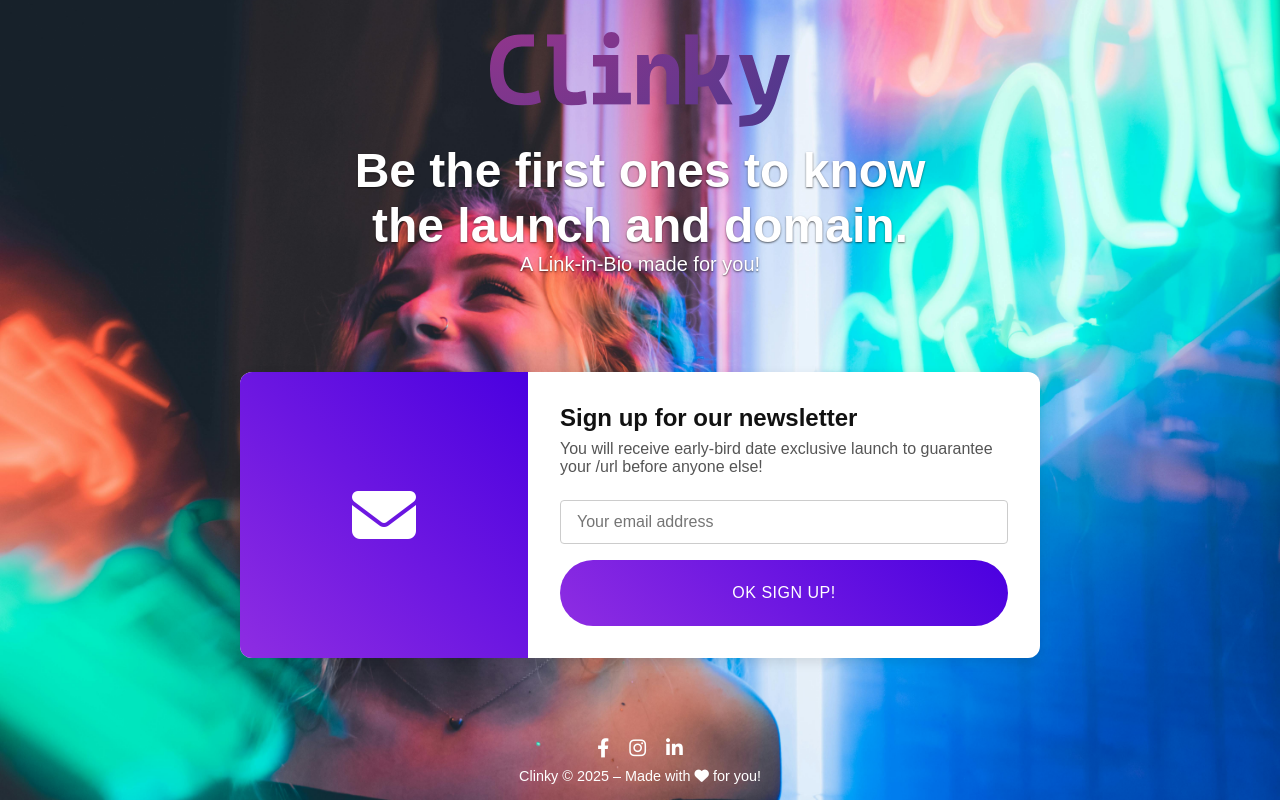
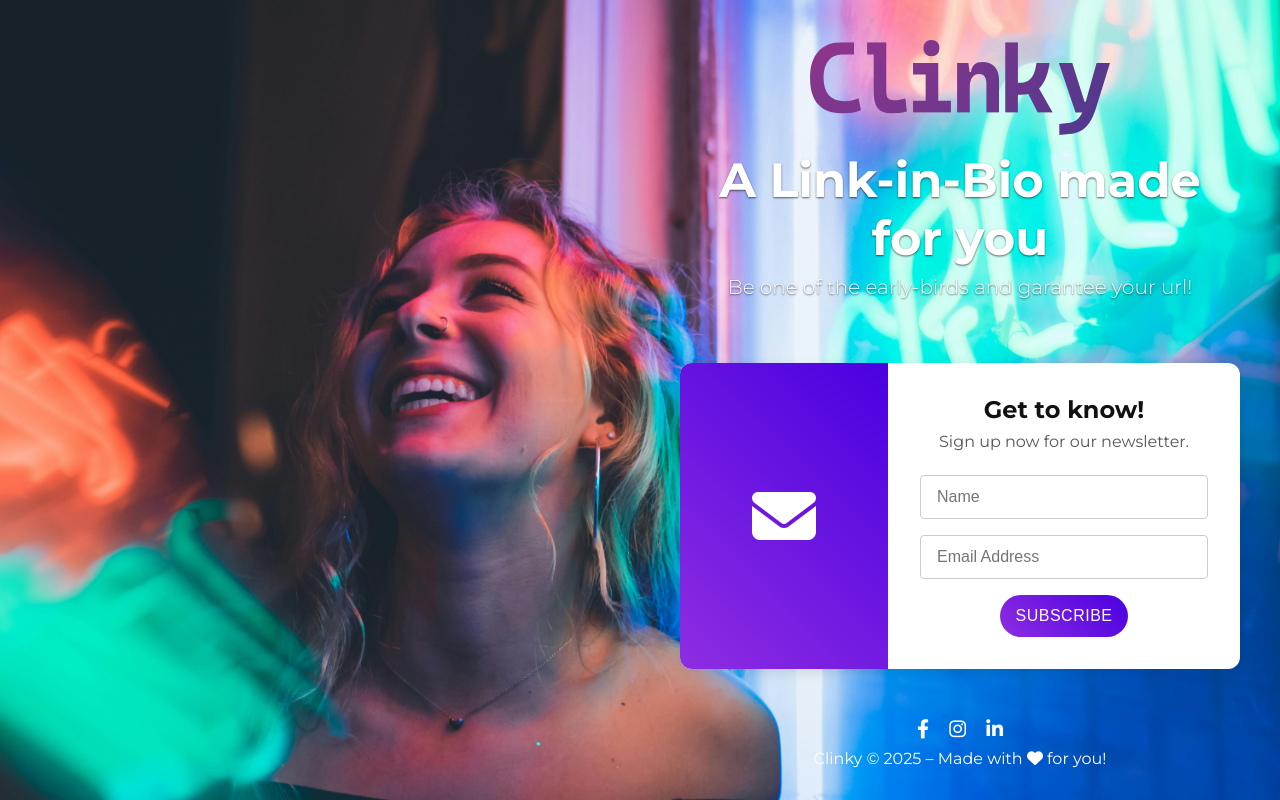
Before and after one commit to drigues/clinky-landing, a plain HTML site: page index.html in a window 1280 px wide. Drawn offline with Linux system fonts and the light colour scheme; a web font is replaced by a local one.

Commit message:
MailChimp form

```diff
--- a/index.html
+++ b/index.html
@@ -3,30 +3,37 @@
 <head>
   <meta charset="UTF-8"/>
   <meta name="viewport" content="width=device-width,initial-scale=1"/>
-  <!-- Favicon -->
+
+  <!-- FAVICONS -->
   <link rel="icon" type="image/png" href="assets/favicon.png" sizes="32x32" />
   <link rel="icon" type="image/png" href="assets/favicon.png" sizes="16x16" />
   <link rel="apple-touch-icon" href="assets/favicon.png" sizes="180x180" />
   <link rel="manifest" href="site.webmanifest" />
 
-  <!-- SEO Meta Tags -->
+  <!-- SEO META -->
   <meta name="description" content="Clinky – A Link-in-Bio tool to help you share your links, grow your sales, and engage your audience. Sign up to be the first to know when we launch!" />
   <meta name="keywords" content="Clinky, link in bio, social links, newsletter, launch" />
   <meta name="author" content="Clinky, Inc." />
 
-  <!-- Open Graph / Social -->
+  <!-- Open Graph -->
   <meta property="og:title" content="Clinky – Coming Soon" />
   <meta property="og:description" content="Be the first to know when Clinky launches. Share your links, grow your sales, and engage your audience!" />
   <meta property="og:image" content="https://clinky.cc/assets/bg.jpg" />
   <meta property="og:url" content="https://clinky.cc" />
   <meta property="og:type" content="website" />
 
+  <!-- Twitter Card -->
+  <meta name="twitter:card" content="summary_large_image" />
+  <meta name="twitter:title" content="Clinky – Coming Soon" />
+  <meta name="twitter:description" content="Share your links, grow your sales, and engage your audience. Sign up now!" />
+  <meta name="twitter:image" content="https://clinky.cc/assets/bg.jpg" />
+
+  <!-- GOOGLE FONTS -->
   <link rel="preconnect" href="https://fonts.googleapis.com">
   <link rel="preconnect" href="https://fonts.gstatic.com" crossorigin>
-<link href="https://fonts.googleapis.com/css2?family=Cascadia+Mono:wght@200..700&display=swap" rel="stylesheet">
-  <title>Clinky – Coming Soon</title>
+  <link href="https://fonts.googleapis.com/css2?family=Cascadia+Mono:wght@200..700&family=Montserrat:wght@100..900&family=Noto+Sans:wght@100..900&display=swap" rel="stylesheet">
 
-  <!-- Font Awesome for icons -->
+  <!-- FONT AWESOME -->
   <link
     rel="stylesheet"
     href="https://cdnjs.cloudflare.com/ajax/libs/font-awesome/6.4.0/css/all.min.css"
@@ -35,56 +42,83 @@
     referrerpolicy="no-referrer"
   />
 
+  <title>Clinky – Coming Soon</title>
+
   <style>
-    /* --- page reset & layout --- */
+    /* RESET & BASE */
     * { box-sizing: border-box; margin: 0; padding: 0; }
     html, body { height: 100%; }
     body {
-      font-family: sans-serif;
+      font-family: 'Montserrat', sans-serif;
+      background: url('assets/bg.jpg') no-repeat center/cover fixed;
       color: #fff;
-      background: url('assets/bg.jpg') no-repeat center/cover fixed;
       display: flex;
-      flex-direction: column;
+      flex-direction: row;
     }
+
+    /* CONTEXT BOX */
+    .cont1 {
+      width: 50%;
+        display: block;
+        padding: 40px;
+        text-align: center;
+    }
+    .context {
+      width: 50%;
+        margin-left: 0;
+        margin-right: auto;
+        padding: 40px;
+        text-align: center;
+    }
+    @media (max-width: 600px) {
+      .context {
+        width: 100%;
+        padding: 20px;
+        margin: 0 auto;     /* center on mobile */
+      }
+    }
+
+    /* LOGO */
     img.logo {
       max-width: 300px;
-      margin: 2rem auto 1rem;
+      margin: 0 auto 1rem;
+      display: block;
     }
-    h1, h2 {
-      text-align: center;
+
+    /* STATIC HEADLINES */
+    h1 {
+      font-size: 3rem;
+      margin-bottom: 0.5rem;
       text-shadow: 0 1px 2px rgba(0,0,0,0.6);
     }
-    h1 { font-size: 3rem; margin-bottom: 0.5rem; max-width: 600px; margin: auto; }
-    h2 { font-size: 1.25rem; margin-bottom: 2rem; font-weight: 300; }
+    h2 {
+      font-size: 1.25rem;
+      margin-bottom: 2rem;
+      font-weight: 300;
+      text-shadow: 0 1px 2px rgba(0,0,0,0.6);
+    }
 
 
-    .cascadia {
-    font-family: "Cascadia Mono", sans-serif;
-    font-optical-sizing: auto;
-    font-weight: 700;
-    font-style: normal;
-    }
-    /* --- center the signup card --- */
+    /* CENTERED CARD */
     main {
       flex: 1;
       display: flex;
       align-items: center;
       justify-content: center;
-      padding: 2rem;
+      padding: 2rem 0;
     }
 
-    /* --- the card itself --- */
     .card {
       display: flex;
       background: #fff;
       color: #111;
       border-radius: 12px;
-      overflow: hidden;
       max-width: 800px;
       width: 100%;
+      overflow: hidden;
       box-shadow: 0 4px 12px rgba(0,0,0,0.1);
     }
-    .card .card-image {
+    .card-image {
       flex: 1;
       background: linear-gradient(45deg, #8E2DE2, #4A00E0);
       display: flex;
@@ -92,29 +126,27 @@
       justify-content: center;
       padding: 2rem;
     }
-    .card .card-image i {
+    .card-image i {
       font-size: 4rem;
       color: #fff;
     }
-    .card .card-content {
+    .card-content {
       flex: 2;
       padding: 2rem;
     }
-    .card .card-content h3 {
+    .card-content h3 {
       margin-bottom: 0.5rem;
       font-size: 1.5rem;
     }
-    .card .card-content p {
+    .card-content p {
       margin-bottom: 1.5rem;
       color: #555;
     }
 
-    /* --- form inside the card --- */
-    .card .card-content form {
-      display: flex;
-      flex-direction: column;
-    }
-    .card input[type="email"] {
+    /* FORM STYLES */
+    .card-content form { display: flex; flex-direction: column; }
+    .card-content input[type="email"],
+    .card-content input[type="text"] {
       padding: 0.75rem 1rem;
       font-size: 1rem;
       border: 1px solid #ccc;
@@ -122,8 +154,8 @@
       margin-bottom: 1rem;
       width: 100%;
     }
-    .card button {
-      padding: 1.5rem;
+    #mc-embedded-subscribe {
+      padding: 0.75rem 1rem;
       font-size: 1rem;
       border: none;
       border-radius: 50px;
@@ -133,84 +165,68 @@
       text-transform: uppercase;
       letter-spacing: 0.5px;
     }
-    .card button:hover {
-      opacity: 0.9;
+    #mc-embedded-subscribe:hover { opacity: 0.9; }
+
+    @media (max-width: 600px) {
+      .card { flex-direction: column; }
+      .card-image, .card-content { padding: 1.5rem; }
     }
 
-    /* --- responsive stack on small screens --- */
-    @media (max-width: 600px) {
-      .card {
-        flex-direction: column;
-      }
-      .card .card-image {
-        padding: 1.5rem;
-      }
-      .card .card-content {
-        padding: 1.5rem;
-      }
-    }
-
-    /* --- footer --- */
-    footer {
-      text-align: center;
-      padding: 1rem 0;
-      font-size: 0.9rem;
-      color: #fff;
-    }
-    .social-icons a {
-      margin: 0 0.5rem;
-      color: #fff;
-      font-size: 1.2rem;
-      text-decoration: none;
-    }
+    /* FOOTER */
+    footer { text-align: center; padding: 1rem 0; color: #fff; }
+    .social-icons a { margin: 0 0.5rem; color: #fff; font-size: 1.2rem; }
     .social-icons a:hover { opacity: 0.8; }
     .made-by { margin-top: 0.5rem; }
   </style>
 </head>
 <body>
-  <!-- logo + heading -->
+    <div class="cont1"></div>
+  <div class="context">
+    <!-- Logo -->
     <img src="assets/clinky.svg" alt="Clinky Logo" class="logo"/>
-  <h1 class="cascadia">Be the first ones to know the launch and domain.</h1>
-  <h2>A Link-in-Bio made for you!</h2>
 
-  <!-- centered signup card -->
+    <!-- Static headings -->
+    <h1>A Link-in-Bio made for you</h1>
+    <h2>Be one of the early-birds and garantee your url!</h2>
+
+    <!-- Signup card -->
     <main>
       <div class="card">
         <div class="card-image">
-        <!-- swap this icon for an illustration if you have one -->
           <i class="fas fa-envelope"></i>
         </div>
         <div class="card-content">
-        <h3>Sign up for our newsletter</h3>
-        <p>You will receive early-bird date exclusive launch to guarantee your /url before anyone else!</p>
-        <form
-          action="https://YOUR-DATACENTER.api.mailchimp.com/subscribe/post?u=YOUR_U&amp;id=YOUR_ID"
-          method="post"
-          target="_blank"
-          novalidate
-        >
-          <input
-            type="email"
-            name="EMAIL"
-            placeholder="Your email address"
-            required
-          />
-          <button type="submit">OK SIGN UP!</button>
+          <h3>Get to know!</h3>
+          <p>Sign up now for our newsletter.</p>
+
+          <!-- Mailchimp embed -->
+          <div id="mc_embed_signup">
+            <form action="https://clinky.us6.list-manage.com/subscribe/post?u=dafbfb6c3e6fb5f9994ce2375&amp;id=2d11ead9f9" method="post" id="mc-embedded-subscribe-form" name="mc-embedded-subscribe-form" class="validate" target="_blank" novalidate>
+              <div id="mc_embed_signup_scroll">
+                <input type="text" name="FNAME" class="text" id="mce-FNAME" placeholder="Name">
+                <input type="email" name="EMAIL" class="required email" id="mce-EMAIL" placeholder="Email Address" required>
+                <div style="position: absolute; left: -5000px;" aria-hidden="true">
+                  <input type="text" name="b_dafbfb6c3e6fb5f9994ce2375_2d11ead9f9" tabindex="-1" value="">
+                </div>
+                <input type="submit" value="Subscribe" name="subscribe" id="mc-embedded-subscribe">
+              </div>
             </form>
+          </div>
+
         </div>
       </div>
     </main>
 
-  <!-- footer -->
+    <!-- Footer -->
     <footer>
       <div class="social-icons">
         <a href="https://facebook.com/YOUR_PAGE" target="_blank"><i class="fab fa-facebook-f"></i></a>
         <a href="https://instagram.com/YOUR_PAGE" target="_blank"><i class="fab fa-instagram"></i></a>
         <a href="https://linkedin.com/in/YOUR_PAGE" target="_blank"><i class="fab fa-linkedin-in"></i></a>
       </div>
-    <div class="made-by">
-      Clinky © 2025 – Made with <i class="fas fa-heart"></i> for you!
+      <div class="made-by">Clinky © 2025 – Made with <i class="fas fa-heart"></i> for you!</div>
+    </footer>
   </div>
-  </footer>
+
 </body>
 </html>
```
Also changed, not shown: 1 other file. Lines whose indentation alone changed are shown as unchanged.
